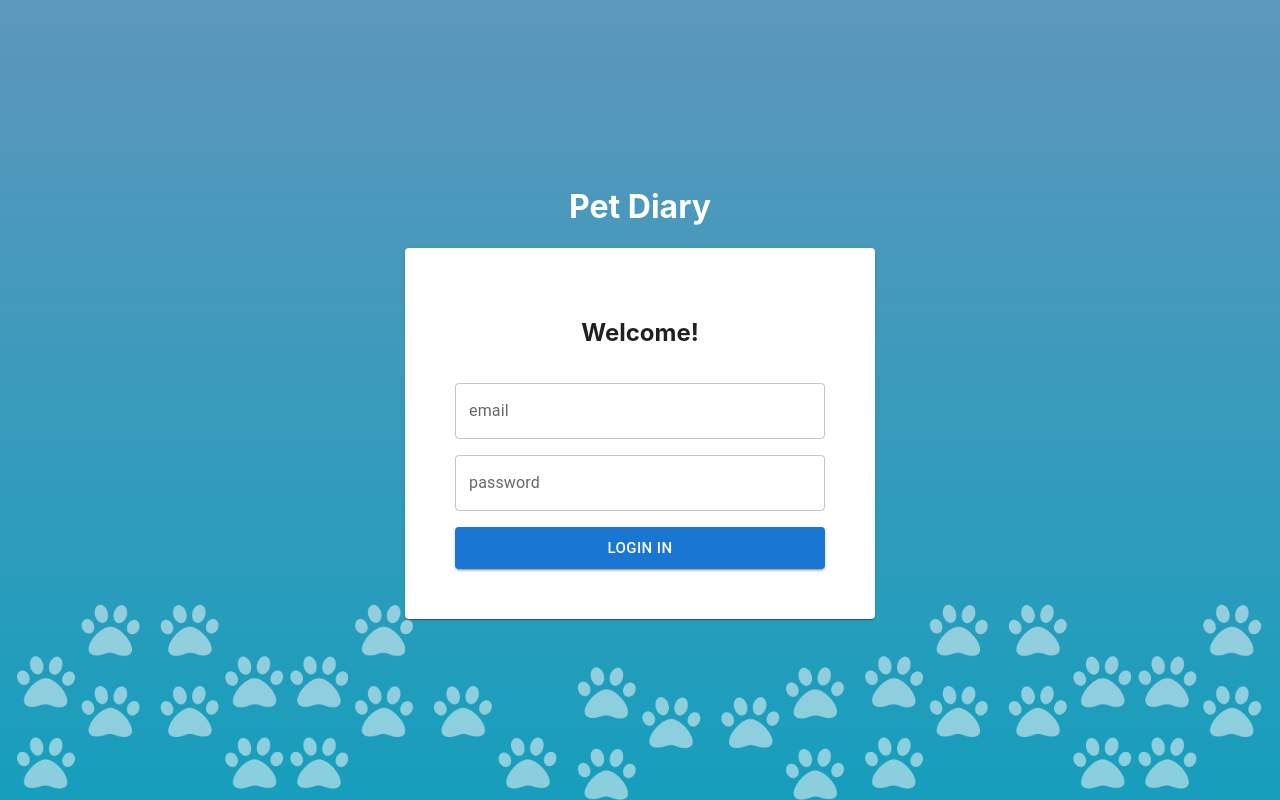
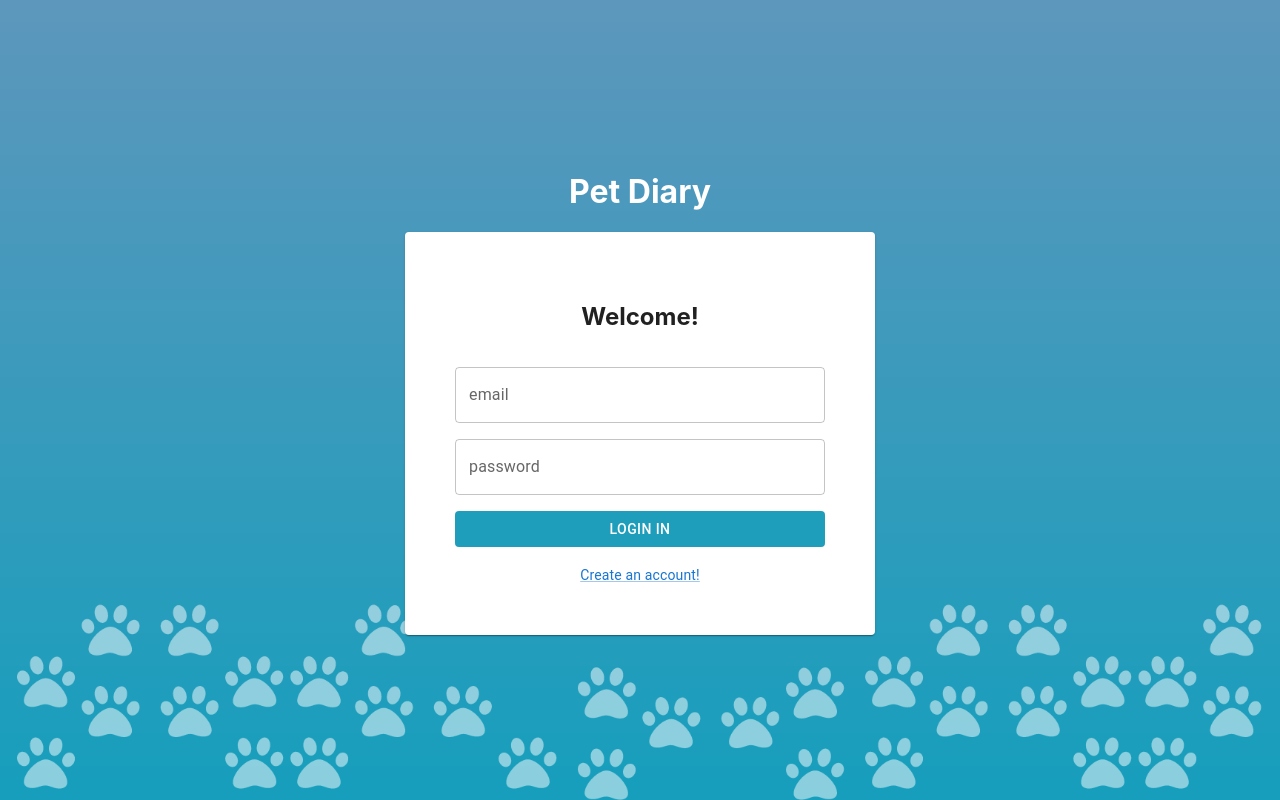
Before and after one commit to bonomiandreia/react-work, a React (Create React App) app in the folder react-works/: page / in a window 1280 px wide. Built offline with nearby package versions, Linux system fonts and the light colour scheme.

Commit message:
blue button

```diff
--- /dev/null
+++ b/react-works/src/components/Blue-button/Blue-button.js
@@ -0,0 +1,13 @@
+import React from 'react';
+import Button from '@mui/material/Button';
+
+const BlueButton = (props) => {
+  return(
+    <Button
+    fullWidth
+    style={{backgroundColor: '#1F9EBC', color: '#FFFFFF'}}
+    > { props.name } </Button>
+  )
+}
+
+export default BlueButton;
--- /dev/null
+++ b/react-works/src/components/Blue-button/Blue-button.module.scss
@@ -0,0 +1 @@
+.Blue-button {}
--- a/react-works/src/index.js
+++ b/react-works/src/index.js
@@ -3,6 +3,7 @@ import ReactDOM from 'react-dom';
 import './index.css';
 import App from './login/App';
 import reportWebVitals from './reportWebVitals';
+
 
 ReactDOM.render(
   <React.StrictMode>
--- a/react-works/src/login/App.js
+++ b/react-works/src/login/App.js
@@ -2,7 +2,8 @@ import './App.scss';
 import Card from '@mui/material/Card';
 import TextField from '@mui/material/TextField';
 import Grid from '@mui/material/Grid';
-import Button from '@mui/material/Button';
+import Link from '@mui/material/Link';
+import BlueButton from '../components/Blue-button/Blue-button'
 
 function App() {
   return (
@@ -30,7 +31,15 @@ function App() {
               />
             </Grid>
             <Grid item xs={12}>
-              <Button variant="contained" size="large" fullWidth>LOGIN IN</Button>
+              <BlueButton name="LOGIN IN"></BlueButton>
+            </Grid>
+            <Grid item xs={12}>
+            <Link
+                component="button"
+                variant="body2"
+              >
+                Create an account!
+            </Link>
             </Grid>
           </Grid>
         </Card>
```
Also changed, not shown: react-works/generate-react-cli.json (added, +15 -0 lines), 1 other file (tests, documents, lock files or other folders).
